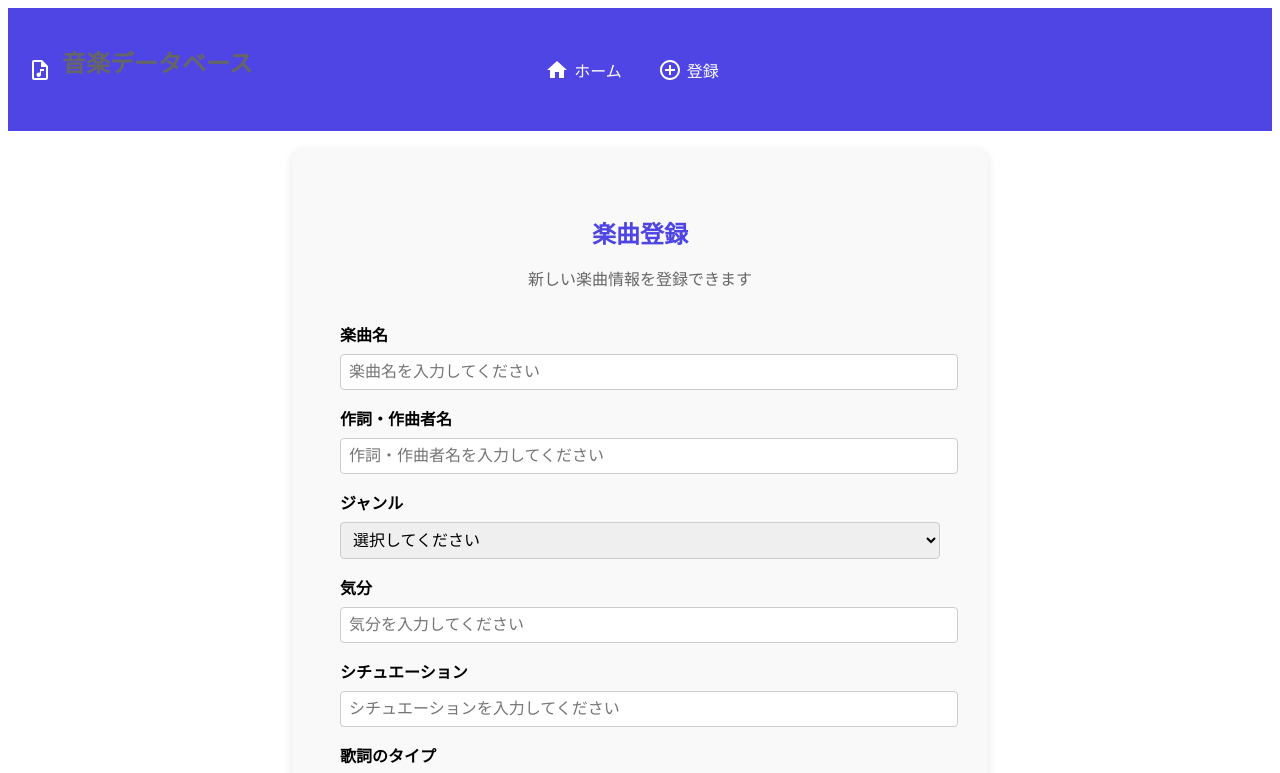
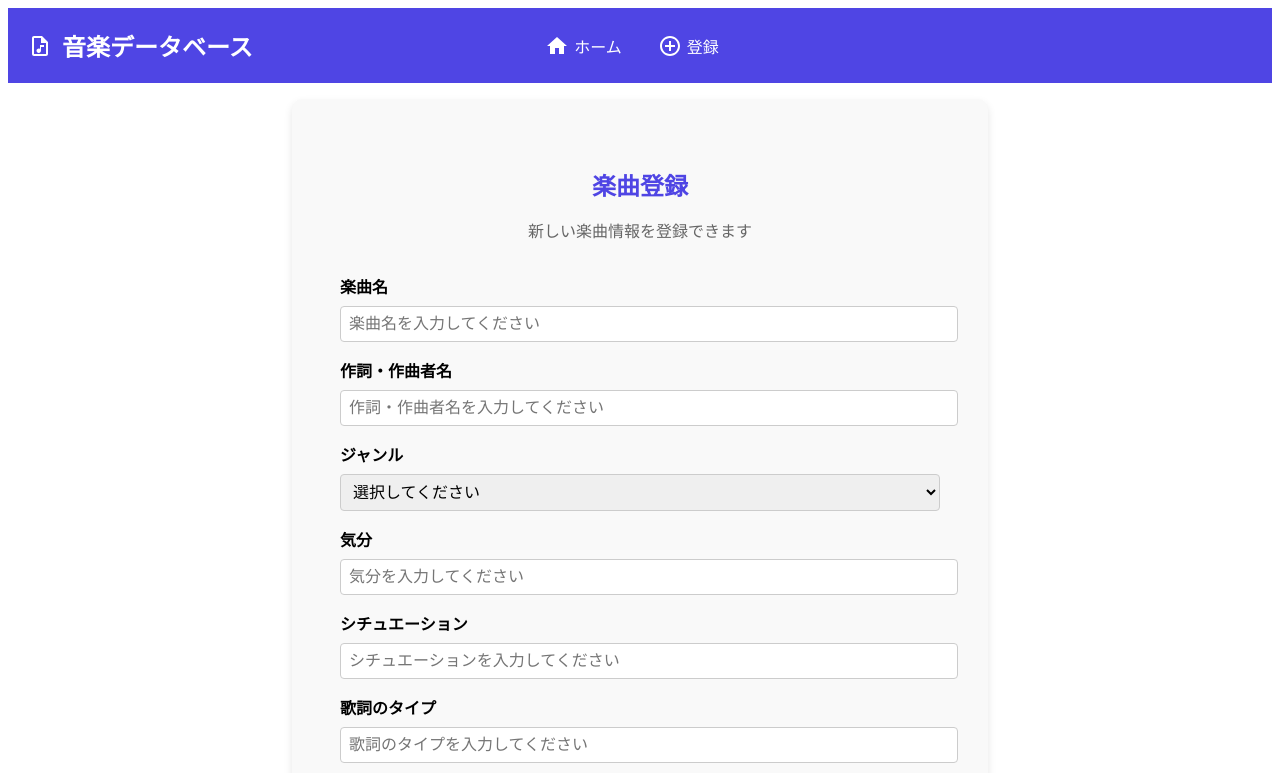
Before and after one commit to h4ruru/Hackathon, a React (Create React App) app in the folder my-app/: page / in a window 1280 px wide. Shown: the top 773 px of the page. Built offline with nearby package versions, Linux system fonts and the light colour scheme.

Commit message:
pタグを削除

```diff
--- a/my-app/src/components/header.jsx
+++ b/my-app/src/components/header.jsx
@@ -2,16 +2,16 @@ import React from "react";
 import './css_folder/header.css'; // CSS ファイルをインポート
 import HomeIcon from "@mui/icons-material/Home";
 // import AddIcon from "@mui/icons-material/Add";
-import AudioFileOutlinedIcon from '@mui/icons-material/AudioFileOutlined';
-import AddCircleOutlineOutlinedIcon from '@mui/icons-material/AddCircleOutlineOutlined';
+import AudioIcon from '@mui/icons-material/AudioFileOutlined';
+import AddIcon from '@mui/icons-material/AddCircleOutlineOutlined';
 
 function Header() {
   return (
     <header className="header">
       <div className="header-left">
         {/* ロゴとタイトル */}
-        <AudioFileOutlinedIcon className="header-icon-logo" />
-        <p><span className="header-title">音楽データベース</span></p>
+        <AudioIcon className="header-icon-logo" />
+        <span className="header-title">音楽データベース</span>
       </div>
 
       <div className="header-center">
@@ -22,7 +22,7 @@ function Header() {
         </div>
         {/* 登録ボタン */}
         <div className="header-menu">
-          <AddCircleOutlineOutlinedIcon className="header-icon" />
+          <AddIcon className="header-icon" />
           <span>登録</span>
         </div>
       </div>
```
